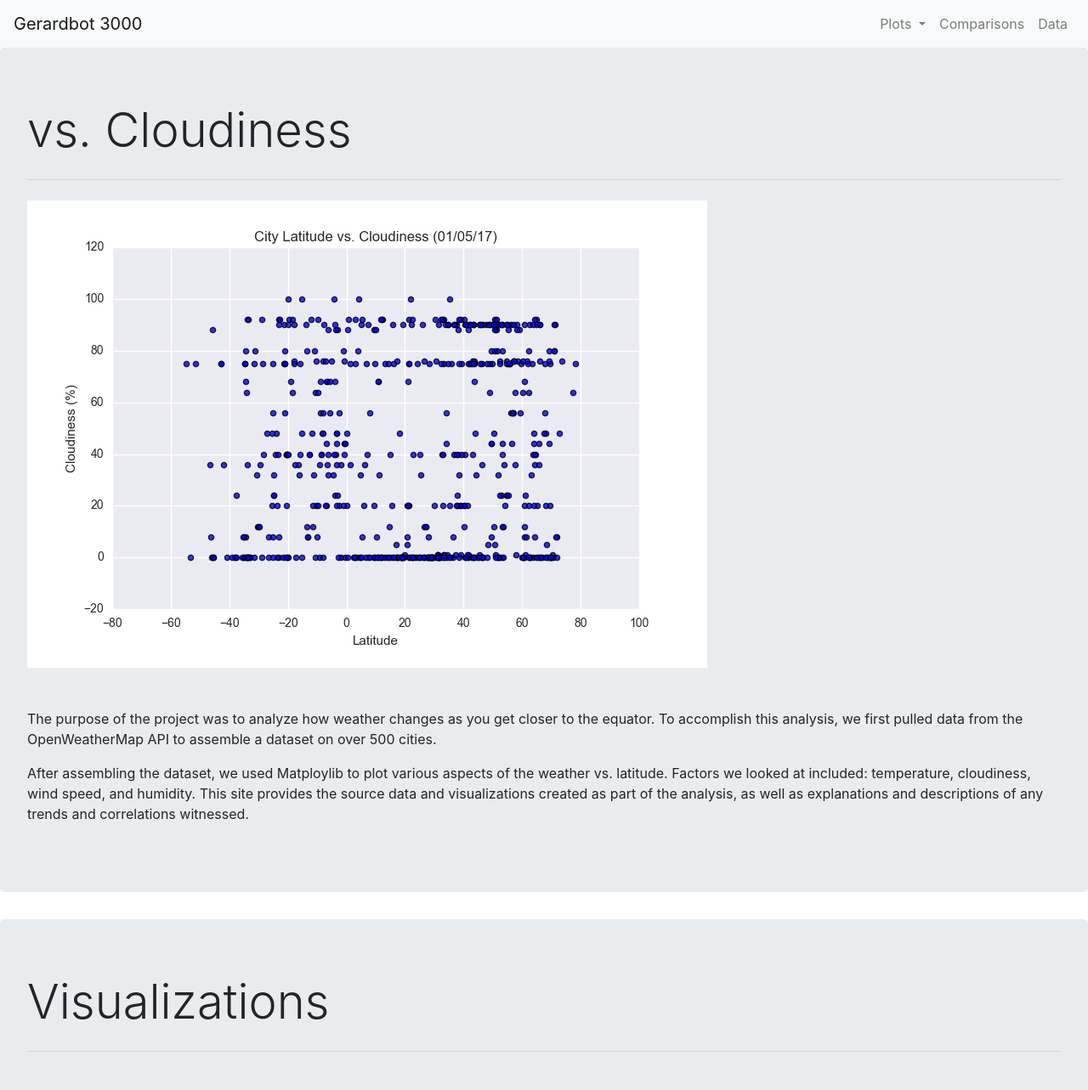
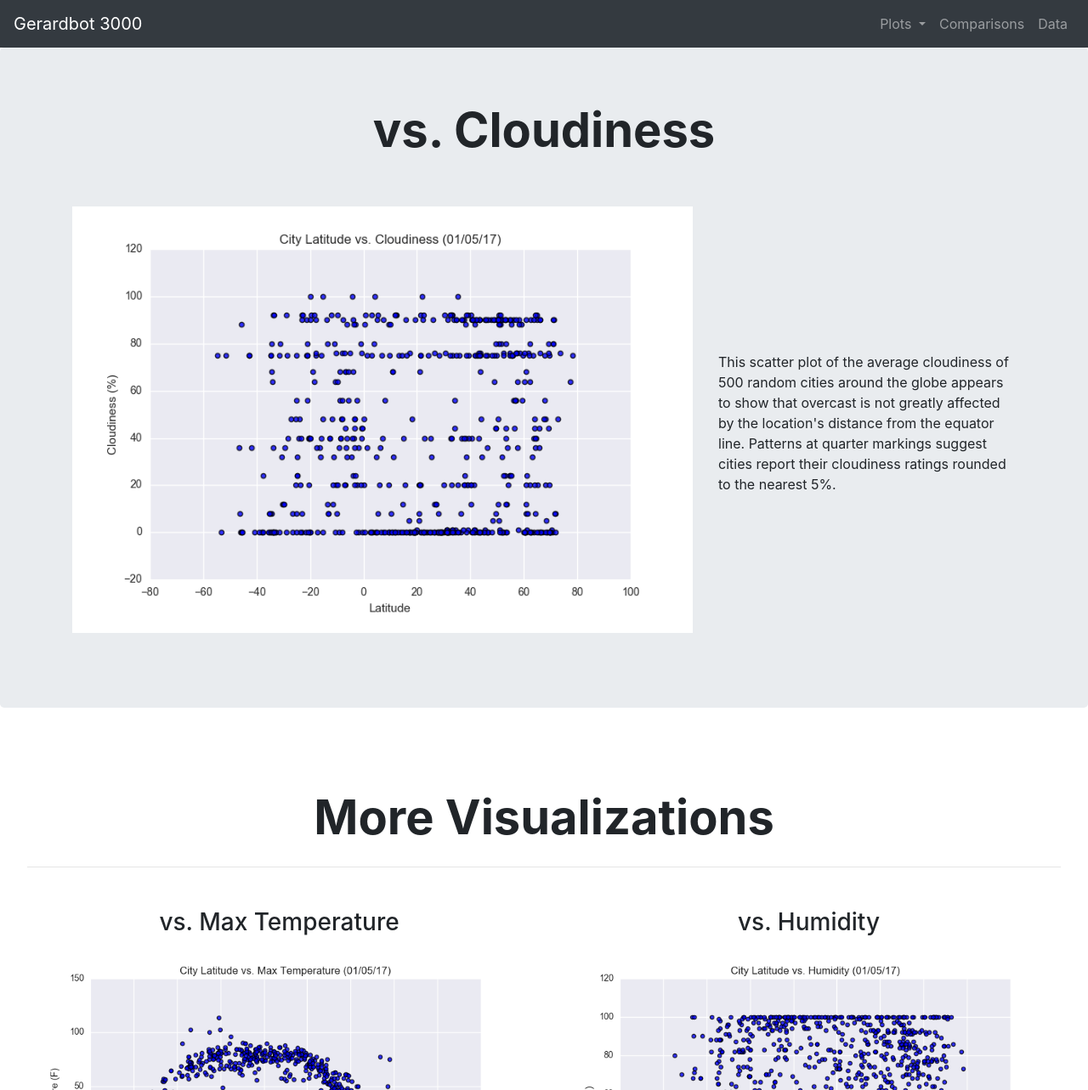
Before and after one commit to gtieng/web-design-challenge, a plain HTML site: page pages/viz3.html in a window 1280 px wide. Shown: the top 1283 px of the page at 85% size. Drawn offline with nearby package versions, Linux system fonts and the light colour scheme.

Commit message:
final code

```diff
--- a/pages/viz3.html
+++ b/pages/viz3.html
@@ -7,12 +7,13 @@
 
     <!-- Bootstrap CSS -->
     <link rel="stylesheet" href="https://stackpath.bootstrapcdn.com/bootstrap/4.3.1/css/bootstrap.min.css" integrity="sha384-ggOyR0iXCbMQv3Xipma34MD+dH/1fQ784/j6cY/iJTQUOhcWr7x9JvoRxT2MZw1T" crossorigin="anonymous">
+    <link rel="stylesheet" href="custom.css">
 
     <title>vs. Cloudiness | Gerardbot 3000</title>
   </head>
   <body>
     <!--begin navbar code-->
-    <nav class="navbar navbar-expand-lg navbar-light bg-light">
+    <nav class="navbar navbar-expand-lg navbar-dark bg-dark">
       <a class="navbar-brand" href="index.html">Gerardbot 3000</a>
       <button class="navbar-toggler" type="button" data-toggle="collapse" data-target="#navbarSupportedContent" aria-controls="navbarSupportedContent" aria-expanded="false" aria-label="Toggle navigation">
         <span class="navbar-toggler-icon"></span>
@@ -40,33 +41,42 @@
       </div>
     </nav>
 
-   <!--jumbotron-->
-    <div class="jumbotron">
-      <h1 class="display-4">vs. Cloudiness</h1>
-      <hr class="my-4">
-      <img src="../Resources/assets/images/Fig3.png" class="img-fluid" alt="Responsive image">
-      <br>
-      <br>
-      <br>
-      <p>The purpose of the project was to analyze how weather changes as you get closer to the equator. To accomplish this analysis, we first pulled data from the OpenWeatherMap API to assemble a dataset on over 500 cities.</p>
-
-      <p>After assembling the dataset, we used Matploylib to plot various aspects of the weather vs. latitude. Factors we looked at included: temperature, cloudiness, wind speed, and humidity. This site provides the source data and visualizations created as part of the analysis, as well as explanations and descriptions of any trends and correlations witnessed.</p>
-    </div>
 
     <!--jumbotron-->
     <div class="jumbotron">
-      <h1 class="display-4">Visualizations</h1>
+      <h1 class="display-4 text-center font-weight-bold">vs. Cloudiness</h1>
+      <br>
+         <br>
+          <div class="container">
+              <div class="row">
+                 <div class="col-xl-8 align-self-center">
+                     <img src="../Resources/assets/images/Fig3.png" class="img-fluid" alt="Responsive image">
+                     <br>
+                     <br>
+                 </div>
+                  <div class="col-xl-4 align-self-center">
+                  <p>This scatter plot of the average cloudiness of 500 random cities around the globe appears to show that overcast is not greatly affected by the location's distance from the equator line. Patterns at quarter markings suggest cities report their cloudiness ratings rounded to the nearest 5%.</p>
+                  </div>
+              </div>
+          </div>
+    </div>
+
+
+
+    <!--jumbotron-->
+    <div class="jumbotron blank">
+      <h1 class="display-4 font-weight-bold text-center">More Visualizations</h1>
       <hr class="my-4">
         <div class="row">
 
                <div class="col-md mt-4">
-                   <h3 class="display-6">vs. Max Temperature</h3>
+                   <h3 class="display-6 text-center">vs. Max Temperature</h3>
                    <a href="viz1.html"><img src="../Resources/assets/images/Fig1.png" class="img-fluid" alt="Responsive image"></a>
                    <hr class="my-4">
                    </div>
 
                <div class="col-md mt-4">
-                   <h3 class="display-6">vs. Humidity</h3>
+                   <h3 class="display-6 text-center">vs. Humidity</h3>
                    <a href="viz2.html"><img src="../Resources/assets/images/Fig2.png" class="img-fluid" alt="Responsive image"></a>
                    <hr class="my-4">
                    </div>
@@ -75,13 +85,13 @@
 
           <div class="row">
                <div class="col-md mt-4">
-                  <h3 class="display-6">vs. Cloudiness</h3>
+                  <h3 class="display-6 text-center">vs. Cloudiness</h3>
                   <a href="viz3.html"><img src="../Resources/assets/images/Fig3.png" class="img-fluid" alt="Responsive image"></a>
                   <hr class="my-4">
                   </div>
 
                 <div class="col-md mt-4">
-                    <h3 class="display-6">vs. Wind Speed</h3>
+                    <h3 class="display-6 text-center">vs. Wind Speed</h3>
                     <a href="viz4.html"><img src="../Resources/assets/images/Fig4.png" class="img-fluid" alt="Responsive image"></a>
                     <hr class="my-4">
                     </div>
```
Also changed, not shown: pages/index.html (+1 -0 lines), pages/viz1.html (+1 -3 lines), pages/viz2.html (+28 -18 lines), pages/viz4.html (+28 -18 lines).
